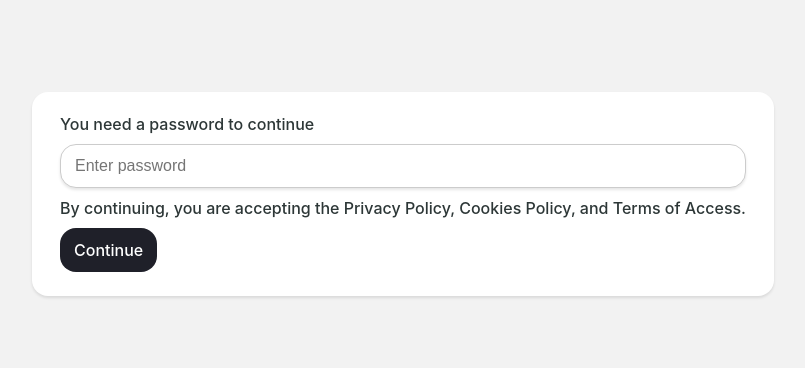
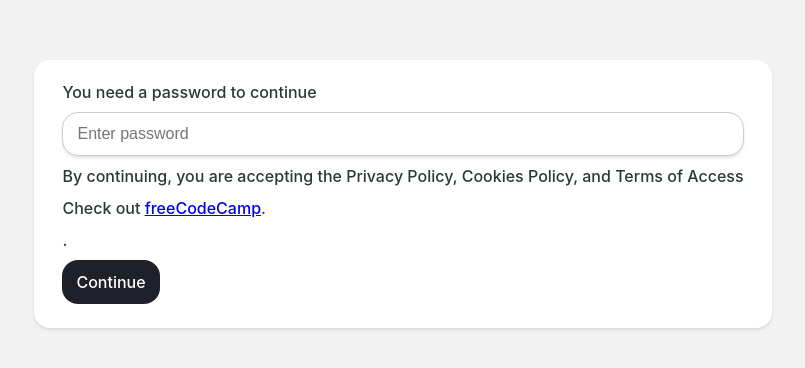
Before and after one commit to change101/ps_test, a plain HTML site: page index.html in a window 1280 px wide. Shown: the part 206-574 px from the top of the page, without its empty margins (237-1042 px from the left). Drawn offline with Linux system fonts and the light colour scheme.

Commit message:
Update index.html

```diff
--- a/index.html
+++ b/index.html
@@ -94,7 +94,7 @@
             <div class="protected__content">
                 <h1 class="protected__content__heading">You need a password to continue</h1>
                 <input class="protected__content__input" data-id="password" type="password" placeholder="Enter password"/>
-                <h3 class="protected__content__heading">By continuing, you are accepting the Privacy Policy, Cookies Policy, and Terms of Access.</h3>
+                <h3 class="protected__content__heading">By continuing, you are accepting the Privacy Policy, Cookies Policy, and Terms of Access <p>Check out <a href="https://www.freecodecamp.org/" target="_blank">freeCodeCamp</a>.</p>.</h3>
                 <button data-id="button" type="button" class="protected__content__btn">Continue</button>
             </div>
         </div>
```
